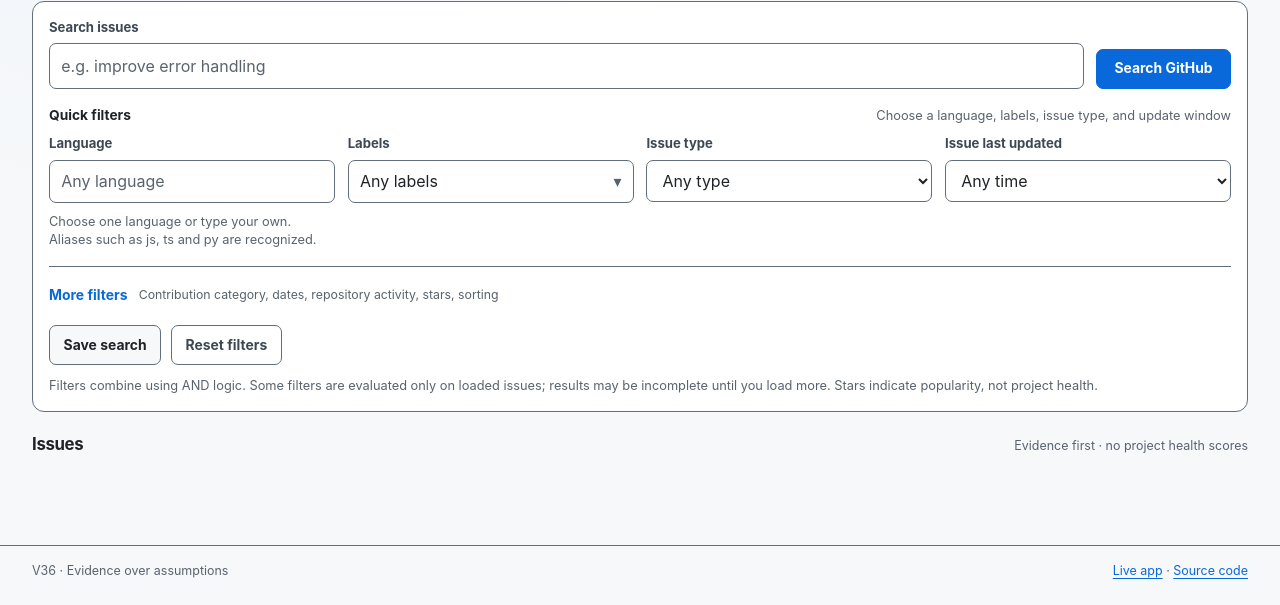
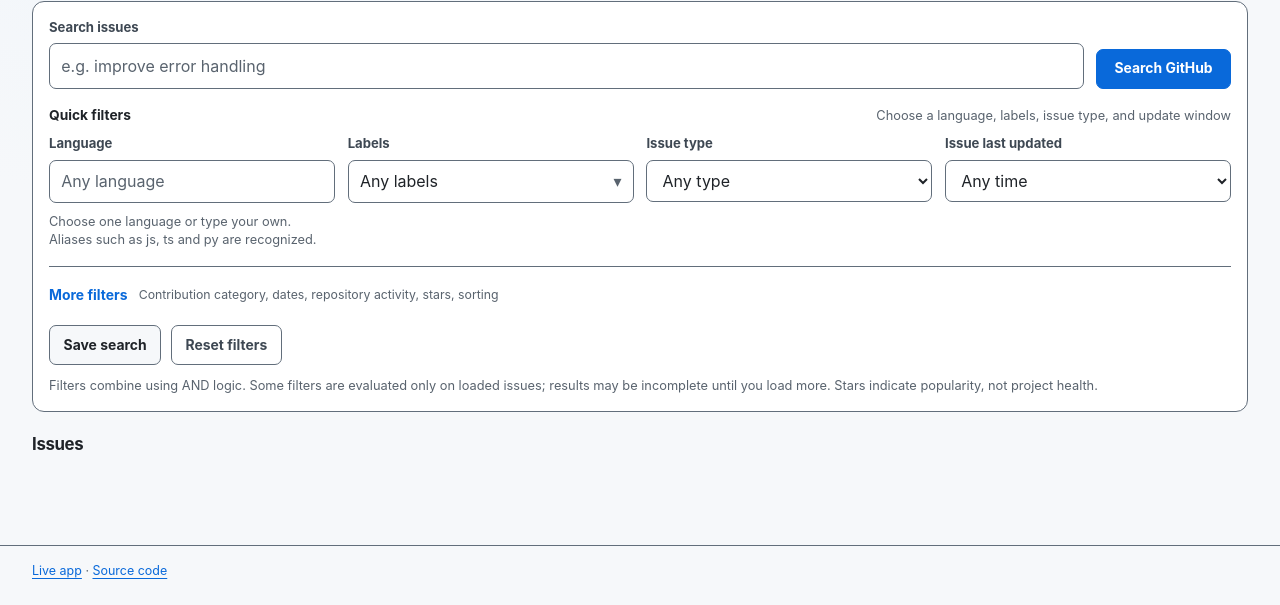
Before and after one commit to vijay3695/V36, a website with bundled scripts: page index.html in a window 1280 px wide. Shown: the part 311-916 px from the top of the page. Built offline with nearby package versions, Linux system fonts and the light colour scheme.

Commit message:
Remove slogan-like evidence copy from UI

```diff
--- a/index.html
+++ b/index.html
@@ -58,7 +58,7 @@
 </details>
 <div class="form-actions"><button class="button button-secondary" id="save-search" type="button">Save search</button><button class="button button-quiet" id="reset-search" type="reset">Reset filters</button><p class="hint filter-logic-hint">Filters combine using AND logic. Some filters are evaluated only on loaded issues; results may be incomplete until you load more. Stars indicate popularity, not project health.</p></div>
 </form>
-<div class="results-heading"><h2>Issues</h2><span class="results-heading-note">Evidence first · no project health scores</span></div><div id="results-meta" class="results-meta" role="status" aria-live="polite" aria-atomic="true"></div><div id="results" class="results" role="region" aria-label="Search results" aria-busy="false"></div><div class="center-actions"><button id="load-more" class="button button-secondary" type="button" hidden>Load more</button></div>
+<div class="results-heading"><h2>Issues</h2></div><div id="results-meta" class="results-meta" role="status" aria-live="polite" aria-atomic="true"></div><div id="results" class="results" role="region" aria-label="Search results" aria-busy="false"></div><div class="center-actions"><button id="load-more" class="button button-secondary" type="button" hidden>Load more</button></div>
 </section>
 <section id="view-detail" class="view" aria-labelledby="detail-title" hidden><button id="back-to-results" class="button button-quiet" type="button">Back to results</button><div id="detail-content"></div></section>
 <section id="view-saved" class="view" aria-labelledby="saved-title" hidden>
@@ -95,5 +95,5 @@
 </div>
 </section>
 </main>
-<footer class="site-footer"><span>V36 · Evidence over assumptions</span><span><a href="https://vijay3695.github.io/V36/" target="_blank" rel="noopener noreferrer">Live app</a> · <a href="https://github.com/vijay3695/V36">Source code</a></span></footer>
+<footer class="site-footer"><span><a href="https://vijay3695.github.io/V36/" target="_blank" rel="noopener noreferrer">Live app</a> · <a href="https://github.com/vijay3695/V36">Source code</a></span></footer>
 </body></html>
```
